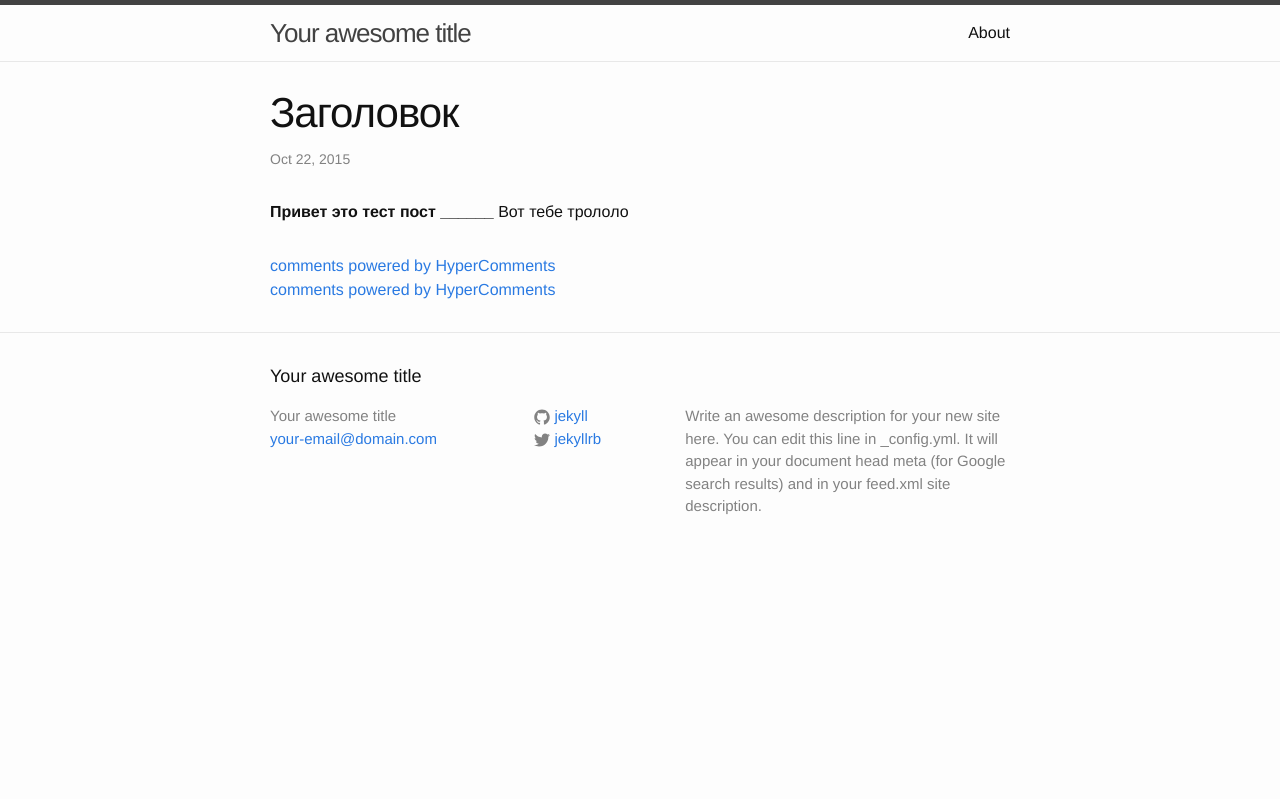
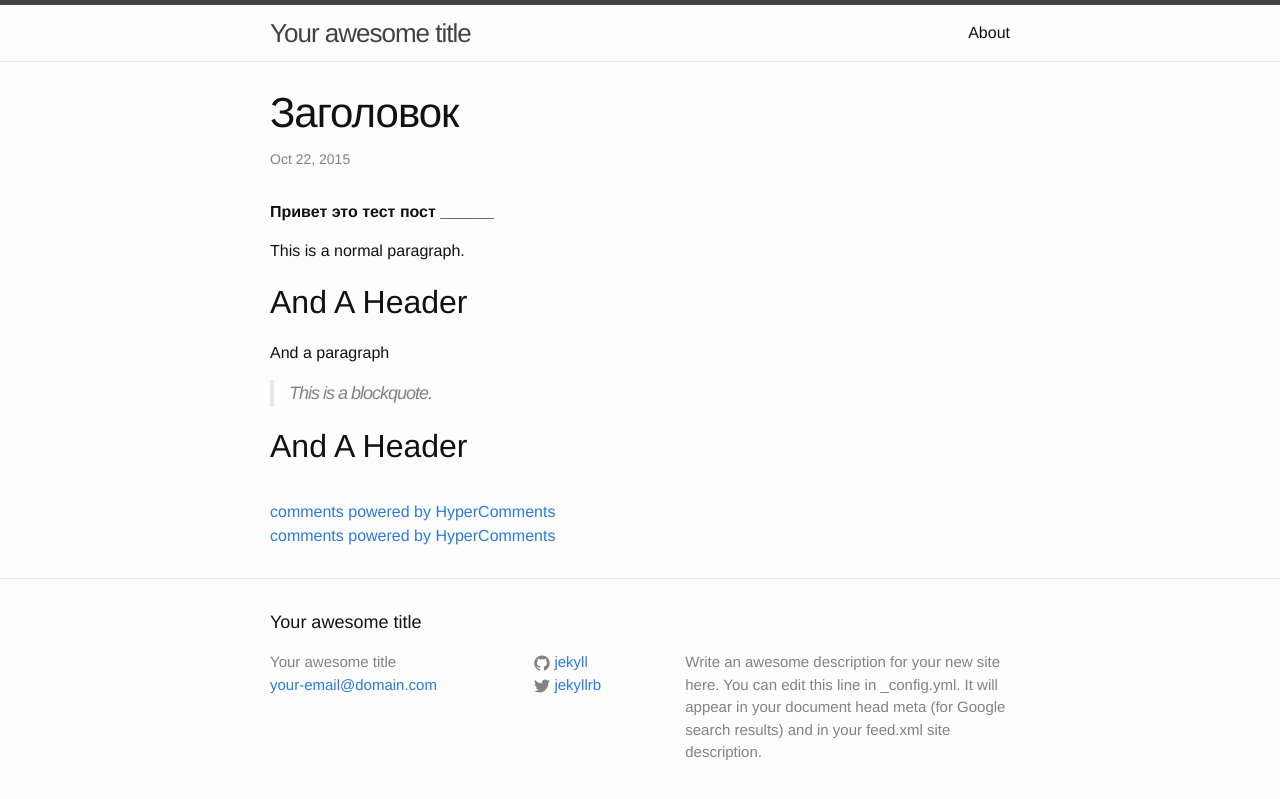
Before and after one commit to FaionWeb/blog, a Jekyll site: the page built from _posts/2015-10-22-hi.md, in a window 1280 px wide. Shown: the top 799 px of the page. Built offline with Jekyll 4.4.1, drawn with Linux system fonts in a browser that asks for light colours; comment, search, counter and statistics services are not loaded.

Commit message:
Update 2015-10-22-hi.md

```diff
--- a/_posts/2015-10-22-hi.md
+++ b/_posts/2015-10-22-hi.md
@@ -6,4 +6,16 @@ categories: jekyll update
 ---
 **Привет это тест пост**
 __________________
-Вот тебе трололо
+
+
+This is a normal
+paragraph.
+
+And A Header
+------------
+And a paragraph
+
+> This is a blockquote.
+
+And A Header
+------------
```
